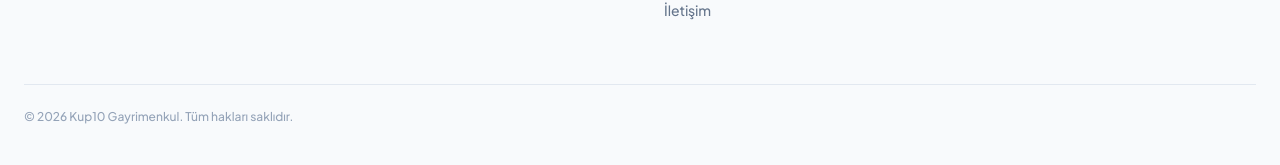
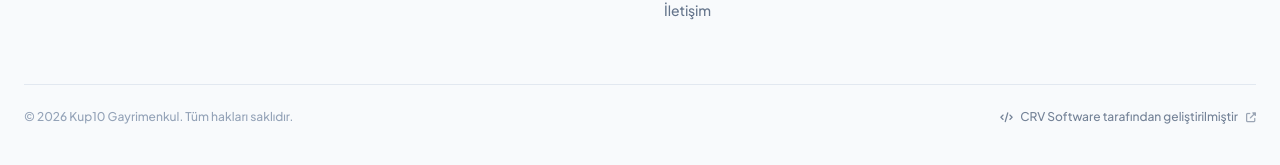
Before and after one commit to elifli06/kuponEmlak, a Django app: page / in a window 1280 px wide. Shown: the part 3045-3210 px from the top of the page. Run offline with Django 5.2, Linux system fonts and the light colour scheme; grey boxes labelled with a size stand in for pictures from a placeholder-image service; data that the repository does not hold is empty; some libraries are stand-ins or nearby versions.

Commit message:
Footer: CRV Software gelistirici ibaresi eklendi

```diff
--- a/templates/base.html
+++ b/templates/base.html
@@ -30,6 +30,10 @@
         .nav-link-custom { position: relative; }
         .nav-link-custom::after { content: ''; position: absolute; width: 0; height: 2px; bottom: -4px; left: 0; background: #c5a059; transition: width 0.3s ease; }
         .nav-link-custom:hover::after { width: 100%; }
+        .footer-dev-link { transition: opacity 0.3s ease, transform 0.3s ease, color 0.2s ease; }
+        .footer-dev-link:hover { opacity: 1; transform: translateY(-1px); color: #c5a059; }
+        @keyframes footer-dev-pulse { 0%, 100% { opacity: 0.85; } 50% { opacity: 1; } }
+        .footer-dev-badge { animation: footer-dev-pulse 3s ease-in-out infinite; }
         ::-webkit-scrollbar { width: 8px; }
         ::-webkit-scrollbar-track { background: #f1f5f9; }
         ::-webkit-scrollbar-thumb { background: #cbd5e1; border-radius: 10px; }
@@ -127,8 +131,13 @@
                 </a>
             </div>
         </div>
-        <div class="max-w-7xl mx-auto pt-6 border-t border-slate-200 flex flex-col md:flex-row justify-between items-center gap-3">
+        <div class="max-w-7xl mx-auto pt-6 border-t border-slate-200 flex flex-col md:flex-row justify-between items-center gap-4">
             <p class="text-xs text-slate-400 font-medium">© {% now "Y" %} Kup10 Gayrimenkul. Tüm hakları saklıdır.</p>
+            <a href="https://www.crvsoftware.com" target="_blank" rel="noopener noreferrer" class="footer-dev-link footer-dev-badge inline-flex items-center gap-2 text-xs font-medium text-slate-500 hover:text-[#c5a059] opacity-90">
+                <i class="fas fa-code text-[10px]"></i>
+                <span>CRV Software tarafından geliştirilmiştir</span>
+                <i class="fas fa-external-link-alt text-[10px] opacity-70"></i>
+            </a>
         </div>
     </footer>
 
```
